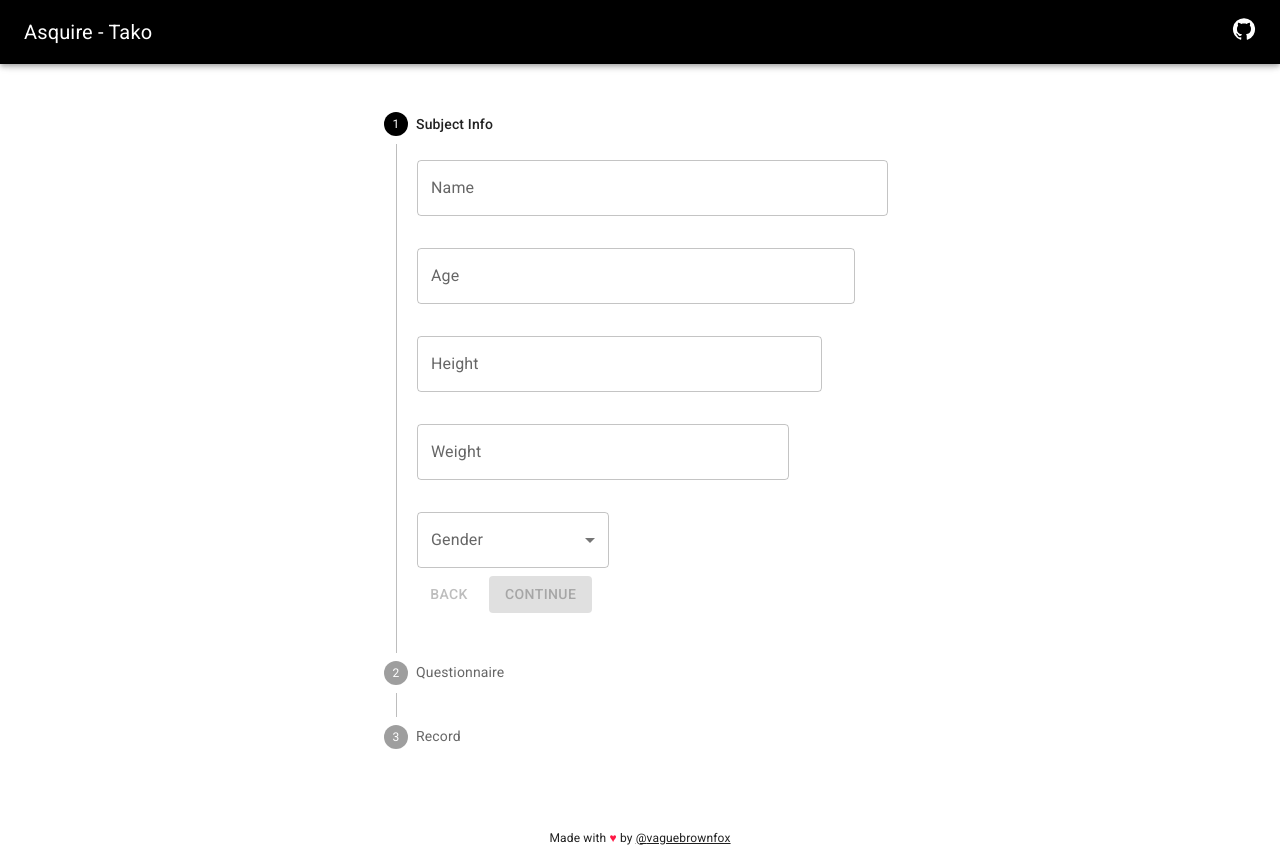
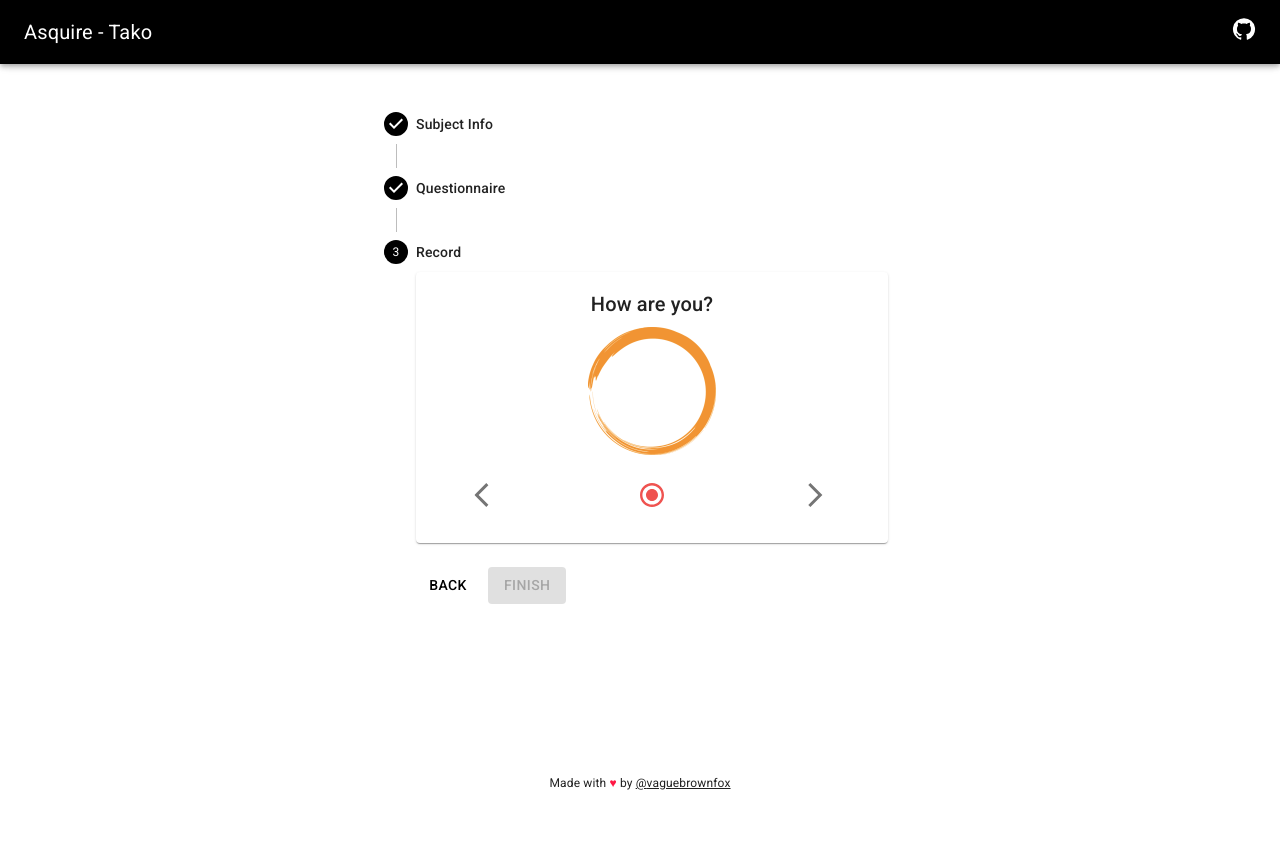
Before and after one commit to vaguebrownfox01/asquire-tako, a React (Create React App) app: page / in a window 1280 px wide. After the commit the page ends 800 px from the top, so only its background shows below. Built offline with nearby package versions, Linux system fonts and the light colour scheme; a web font is replaced by a local one.

Commit message:
record state

```diff
--- a/src/app/components/RecordCard.js
+++ b/src/app/components/RecordCard.js
@@ -1,5 +1,12 @@
 import * as React from "react";
-import { Box, Card, CardContent, IconButton, Typography } from "@mui/material";
+import {
+	Box,
+	Card,
+	CardContent,
+	CardMedia,
+	IconButton,
+	Typography,
+} from "@mui/material";
 import RadioButtonCheckedIcon from "@mui/icons-material/RadioButtonChecked";
 import ArrowBackIosIcon from "@mui/icons-material/ArrowBackIos";
 import ArrowForwardIosIcon from "@mui/icons-material/ArrowForwardIos";
@@ -9,6 +16,7 @@ const classes = {
 		display: "flex",
 		justifyContent: "space-around",
 		marginTop: t.spacing(2),
+		transform: "scale(1.2)",
 	}),
 };
 const RecordCard = React.memo(function RecordCard() {
@@ -23,15 +31,20 @@ const RecordCard = React.memo(function RecordCard() {
 				>
 					How are you?
 				</Typography>
-
+				<CardMedia
+					sx={{ height: 128, width: 128, margin: "auto" }}
+					component="img"
+					image="/image/icon_1024.png"
+					alt="Paella dish"
+				></CardMedia>
 				<Box sx={classes.buttonRoot}>
-					<IconButton>
+					<IconButton size="large">
 						<ArrowBackIosIcon />
 					</IconButton>
-					<IconButton>
+					<IconButton size="large">
 						<RadioButtonCheckedIcon color="secondary" />
 					</IconButton>
-					<IconButton>
+					<IconButton size="large">
 						<ArrowForwardIosIcon />
 					</IconButton>
 				</Box>
--- a/src/app/pieces/Steps.js
+++ b/src/app/pieces/Steps.js
@@ -33,7 +33,7 @@ const steps = [
 
 const Steps = React.memo(function Steps() {
 	const { state: subjectState } = React.useContext(SubjectContext);
-	const [activeStep, setActiveStep] = React.useState(0);
+	const [activeStep, setActiveStep] = React.useState(2);
 
 	const [disable, setDisable] = React.useState(true);
 
@@ -101,7 +101,7 @@ export default Steps;
 
 const StepButtons = ({ index, handleNext, handleBack, disable }) => {
 	return (
-		<Box sx={{ mb: 2 }}>
+		<Box sx={{ mb: 2, paddingTop: 2 }}>
 			<div>
 				<Button
 					disabled={index === 0}
--- a/src/app/state/data/SubjectContext.js
+++ b/src/app/state/data/SubjectContext.js
@@ -61,6 +61,9 @@ const subjectInitialState = {
 	previousQs: [],
 	answers: {},
 	questionDone: true,
+
+	isRecording: false,
+	isRecordDone: false,
 
 	fields,
 	genders,
```
Also changed, not shown: src/app/state/data/RecordContext.js (added, +46 -0 lines).
